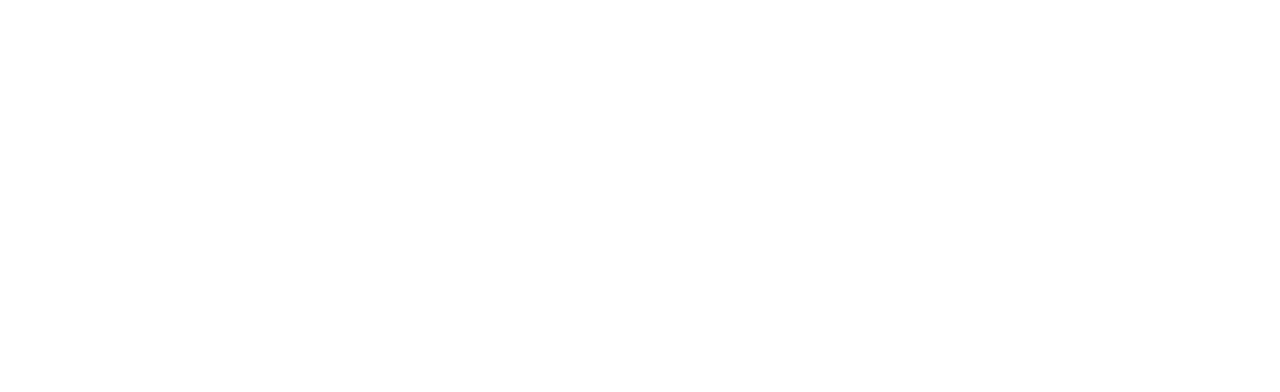
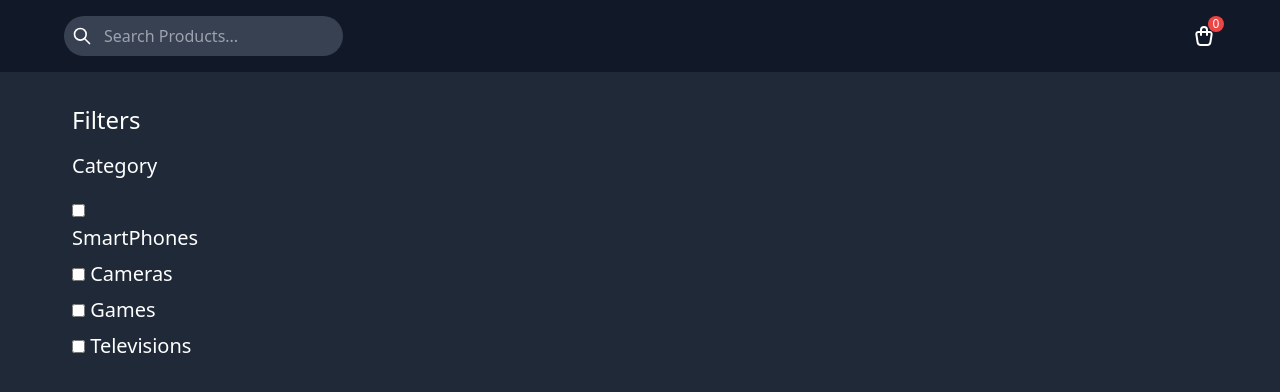
Before and after one commit to Ravengithub21/ShopApp, a website: page index.html in a window 1280 px wide. Drawn offline with nearby package versions, Linux system fonts and the light colour scheme.

Commit message:
Built the whole HTML structure

```diff
--- a/index.html
+++ b/index.html
@@ -7,5 +7,92 @@
     <link rel="stylesheet" href="style.css" />
     <script src="https://cdn.tailwindcss.com"></script>
   </head>
-  <body></body>
+  <body class="bg-gray-800 text-white">
+    <nav class="bg-gray-900 p-4 mb-6">
+      <div
+        class="container max-w-6xl mx-auto flex flex-col sm:flex-row gap-8 items-center"
+      >
+        <div class="relative w-full">
+          <input
+            id="search"
+            type="text"
+            class="bg-gray-700 rounded-full p-2 pl-10 focus:w-full"
+            placeholder="Search Products..."
+          />
+          <svg
+            class="absolute left-2 top-1/2 -translate-y-1/2"
+            xmlns="http://www.w3.org/2000/svg"
+            width="20"
+            height="20"
+            viewBox="0 0 24 24"
+            stroke-width="2"
+            stroke="currentColor"
+            fill="none"
+            stroke-linecap="round"
+            stroke-linejoin="round"
+          >
+            <path stroke="none" d="M0 0h24v24H0z" fill="none" />
+            <path d="M10 10m-7 0a7 7 0 1 0 14 0a7 7 0 1 0 -14 0" />
+            <path d="M21 21l-6 -6" />
+          </svg>
+        </div>
+        <div class="relative text-center">
+          <svg
+            xmlns="http://www.w3.org/2000/svg"
+            width="24"
+            #
+            height="24"
+            viewBox="0 0 24 24"
+            stroke-width="2"
+            stroke="currentColor"
+            fill="none"
+            stroke-linecap="round"
+            stroke-linejoin="round"
+          >
+            <path stroke="none" d="M0 0h24v24H0z" fill="none" />
+            <path
+              d="M6.331 8h11.339a2 2 0 0 1 1.977 2.304l-1.255 8.152a3 3 0 0 1 -2.966 2.544h-6.852a3 3 0 0 1 -2.965 -2.544l-1.255 -8.152a2 2 0 0 1 1.977 -2.304z"
+            />
+            <path d="M9 11v-5a3 3 0 0 1 6 0v5" />
+          </svg>
+          <small
+            id="cart-count"
+            class="bg-red-500 text-xs text-white w-4 h-4 absolute -top-2 -right-2 rounded-full"
+            >0</small
+          >
+        </div>
+      </div>
+    </nav>
+    <!-- Srodek ciala  -->
+    <main class="flex flex-col md:flex-row mx-auto container max-w-6xl">
+      <div class="space-y-4 p-2 w-full max-w-[10rem]">
+        <h2 class="text-2xl">Filters</h2>
+        <h2 class="text-xl">Category</h2>
+        <div id="filters-container" class="text-xl space-y-2">
+          <div>
+            <input type="checkbox" class="check" id="smartphones" />
+            <label for="smartphones">SmartPhones</label>
+          </div>
+          <div>
+            <input type="checkbox" class="check" id="cameras" />
+            <label for="cameras">Cameras</label>
+          </div>
+          <div>
+            <input type="checkbox" class="check" id="games" />
+            <label for="games">Games</label>
+          </div>
+          <div>
+            <input type="checkbox" class="check" id="televisions" />
+            <label for="television">Televisions</label>
+          </div>
+        </div>
+      </div>
+      <!-- Produkty -->
+      <div
+        id="products-wrapper"
+        class="w-full max-w-4xl mx-auto grid grid-cols-2 sm:grid-cols-3 xl:grid-cols-4 gap-6 place-content-center p-4"
+      ></div>
+    </main>
+    <script src="app.js"></script>
+  </body>
 </html>
```
